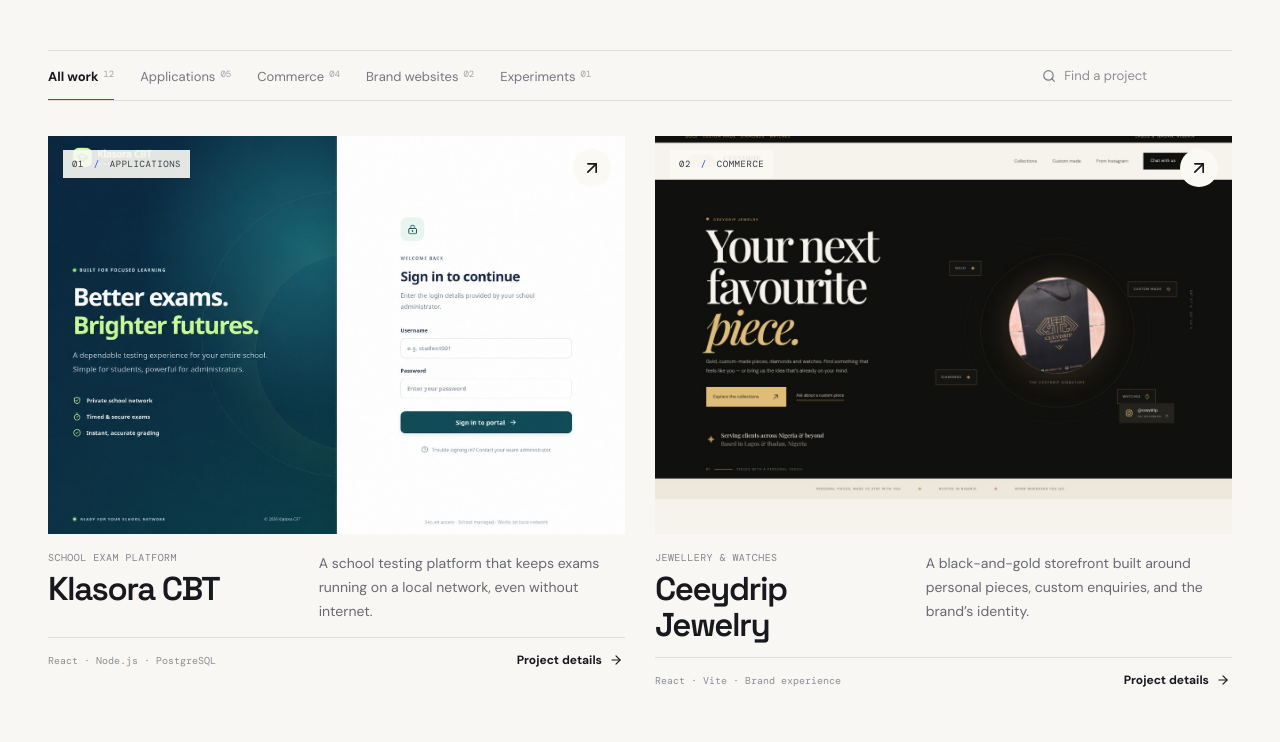
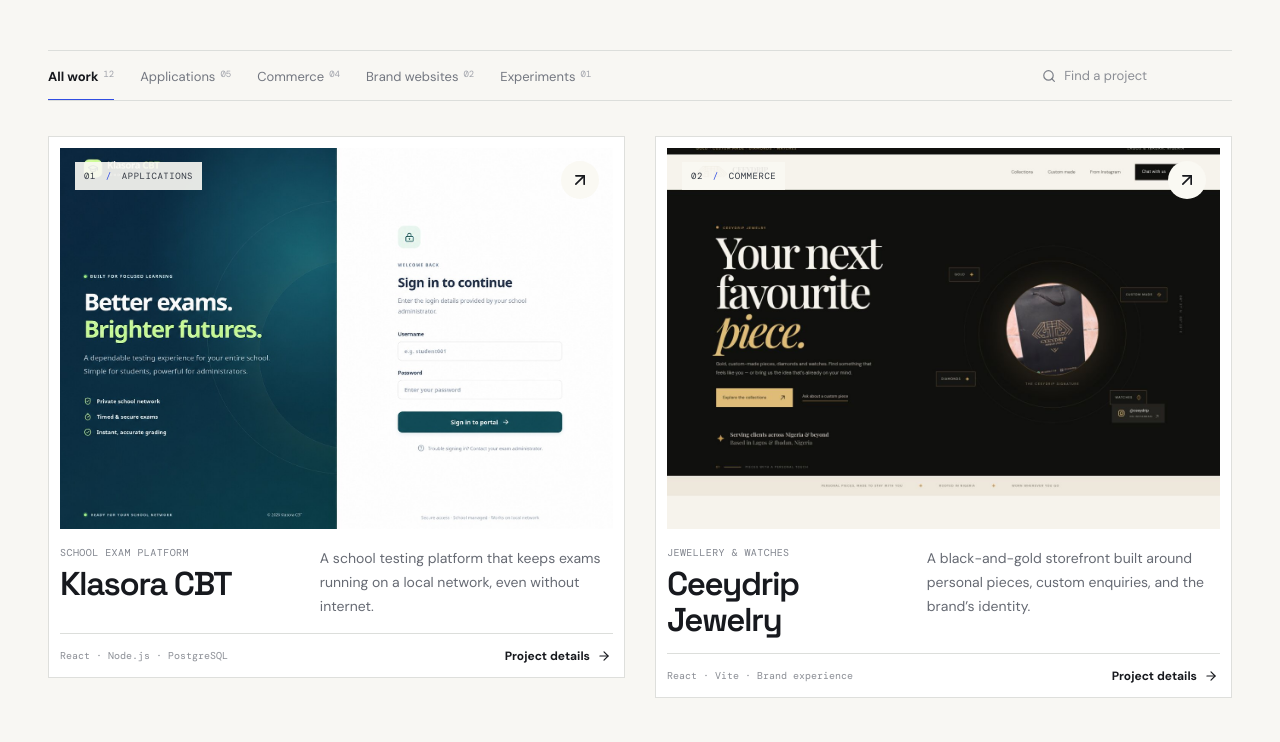
Before and after one commit to salzyff/salzyx-react-portfolio, a React (Vite) app: page / in a window 1280 px wide. Shown: the part 1060-1802 px from the top of the page. Built offline with nearby package versions, Linux system fonts and the light colour scheme.

Commit message:
Add subtle borders to portfolio project cards

```diff
--- a/src/styles.css
+++ b/src/styles.css
@@ -81,7 +81,8 @@ button:focus-visible,a:focus-visible,input:focus-visible{outline:3px solid #8092
 .search input::placeholder{color:#8b8e95}
 .search button{display:grid;place-items:center;background:none;border:0;padding:3px;color:#777}
 .featured-grid{display:grid;grid-template-columns:repeat(2,minmax(0,1fr));gap:54px 30px;align-items:start}
-.project-card{min-width:0}
+.project-card{min-width:0;border:1px solid #dedfdc;background:#fff;padding:11px;transition:border-color .2s,box-shadow .2s}
+.project-card:hover{border-color:#c6cde8;box-shadow:0 12px 28px #17191e0d}
 .project-image{width:100%;aspect-ratio:1.45;position:relative;display:block;overflow:hidden;border:0;padding:0;background:#e4e6e5}
 .project-image img{width:100%;height:100%;object-fit:cover;transform:scale(1.035);transition:transform .45s cubic-bezier(.2,.7,.2,1)}
 .project-image:hover img{transform:scale(1.07)}
```
